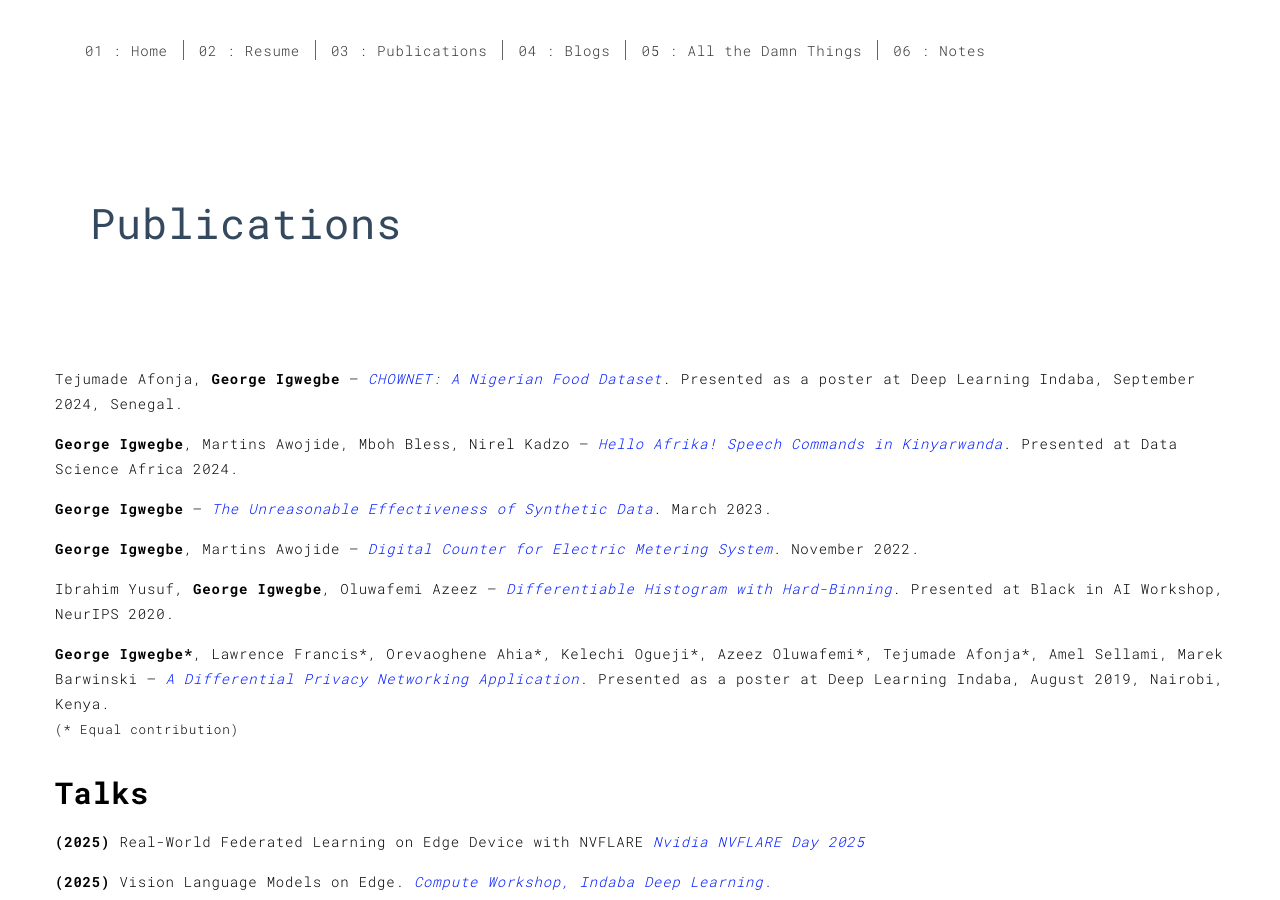
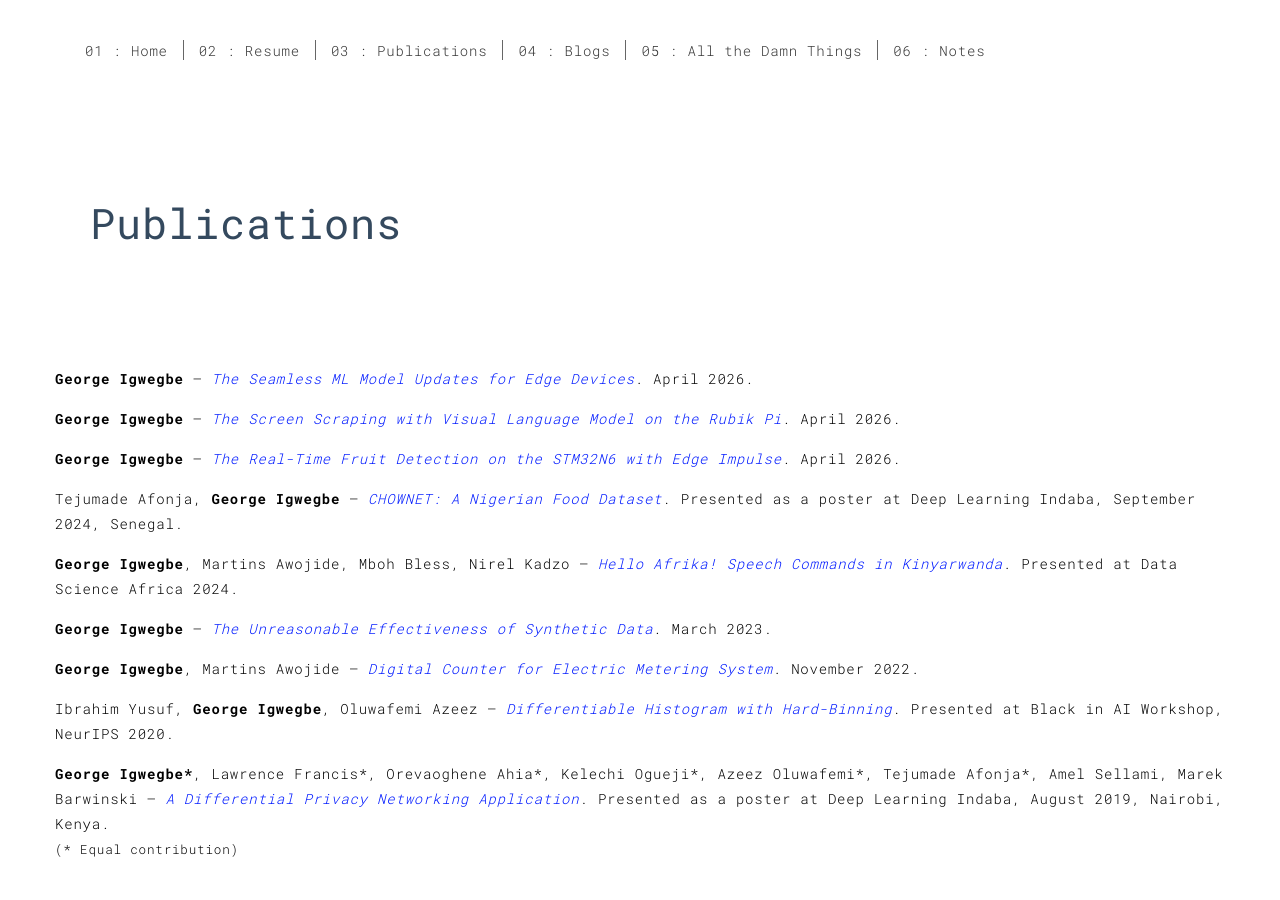
Before and after one commit to gigwegbe/gigwegbe.github.io, a Jekyll site: the page built from publications.html, in a window 1280 px wide and 900 px high. Built offline with Jekyll 4.4.1, drawn with Linux system fonts in a browser that asks for light colours.

Commit message:
Updated publications

```diff
--- a/publications.html
+++ b/publications.html
@@ -5,6 +5,21 @@ title: Publications
 
 <div class="section-container">
     <div class="container posts">
+        <p><strong>George Igwegbe</strong> – <a
+                href="https://www.hackster.io/gigwegbe/seamless-ml-model-updates-for-edge-devices-a4c2e2"
+                target="_blank"><em>The
+                    Seamless ML Model Updates for Edge Devices</em></a>. April 2026.</p>
+
+        <p><strong>George Igwegbe</strong> – <a
+                href="https://www.hackster.io/545457/screen-scraping-with-visual-language-model-on-the-rubik-pi-1e7b9a"
+                target="_blank"><em>The
+                    Screen Scraping with Visual Language Model on the Rubik Pi</em></a>. April 2026.</p>
+
+        <p><strong>George Igwegbe</strong> – <a
+                href="https://www.hackster.io/546876/real-time-fruit-detection-on-the-stm32n6-with-edge-impulse-047652"
+                target="_blank"><em>The
+                    Real-Time Fruit Detection on the STM32N6 with Edge Impulse</em></a>. April 2026.</p>
+
         <p>Tejumade Afonja, <strong>George Igwegbe</strong> – <a href="https://zenodo.org/records/13633554"
                 target="_blank"><em>CHOWNET: A Nigerian Food Dataset</em></a>.
             Presented as a
```
